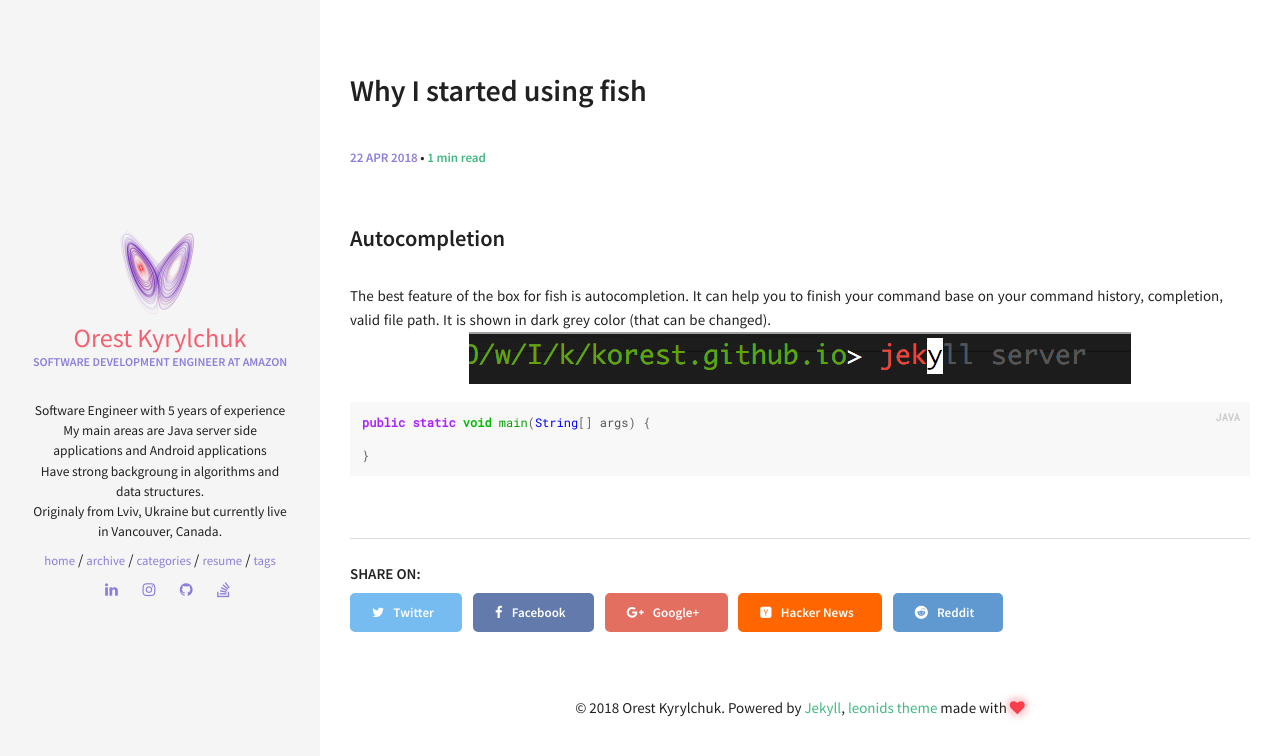
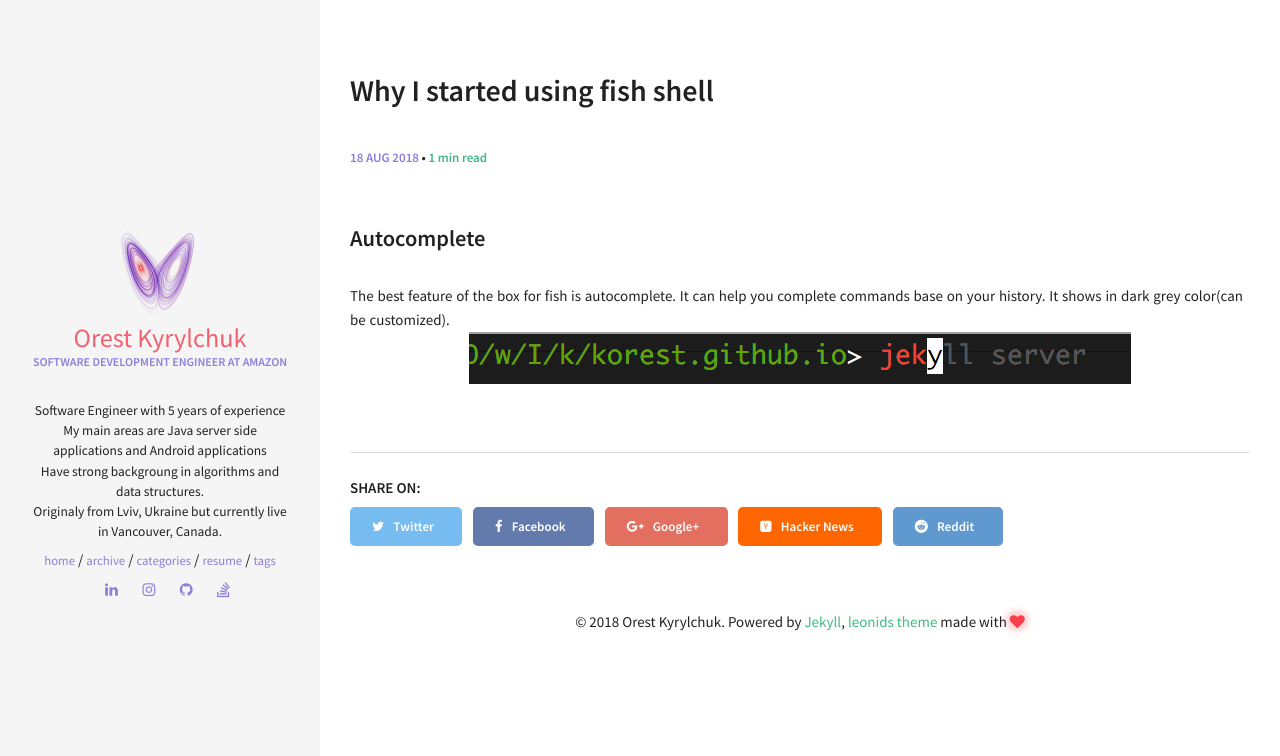
Before and after one commit to korest/korest.github.io, a Jekyll site: the page built from _posts/2018-04-22-fish.md, in a window 1280 px wide. Shown: the top 756 px of the page. Built offline with Jekyll 4.4.1, drawn with Linux system fonts in a browser that asks for light colours.

Commit message:
Updated base site url

```diff
--- a/_config.yml
+++ b/_config.yml
@@ -6,7 +6,7 @@
 title: orestkyrylchuk
 email: orestkyrylchuk@gmail.com
 description: A simple and awesome blog theme powered by jekyll.
-url: https://korest.github.io/korest # the base hostname & protocol for your site
+url: https://korest.github.io/ # the base hostname & protocol for your site
 keywords: ["Java", "Kotlin", "AWS"]
 
 #
--- a/_posts/2018-04-22-fish.md
+++ b/_posts/2018-04-22-fish.md
@@ -1,15 +1,10 @@
 ---
 layout: post
-title:  "Why I started using fish"
-date:   2018-04-22 22:38:00
+title:  "Why I started using fish shell"
+date:   2018-08-18 21:00:00
 categories: [programming]
 comments: true
 ---
-### Autocompletion
-The best feature of the box for fish is autocompletion. It can help you to finish your command base on your command history, completion, valid file path. It is shown in dark grey color (that can be changed).
+### Autocomplete
+The best feature of the box for fish is autocomplete. It can help you complete commands base on your history. It shows in dark grey color(can be customized).
 ![](assets/images/fish-1.png){: .center-image }
-{% highlight java %}
-public static void main(String[] args) {
-
-}
-{% endhighlight %}
```
